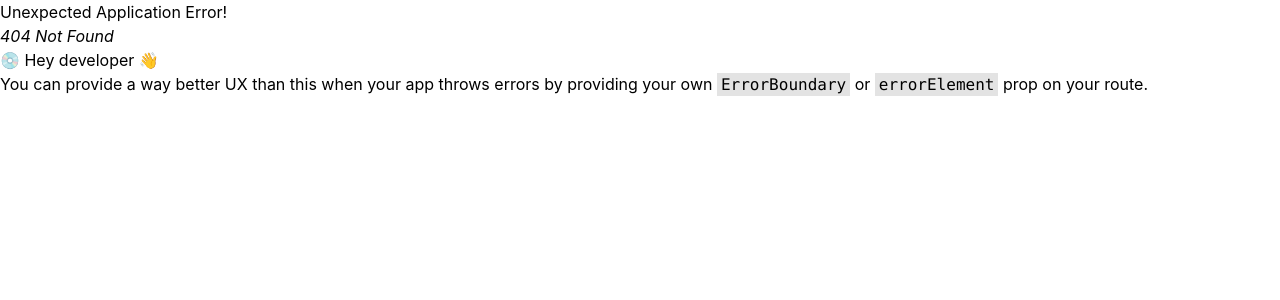
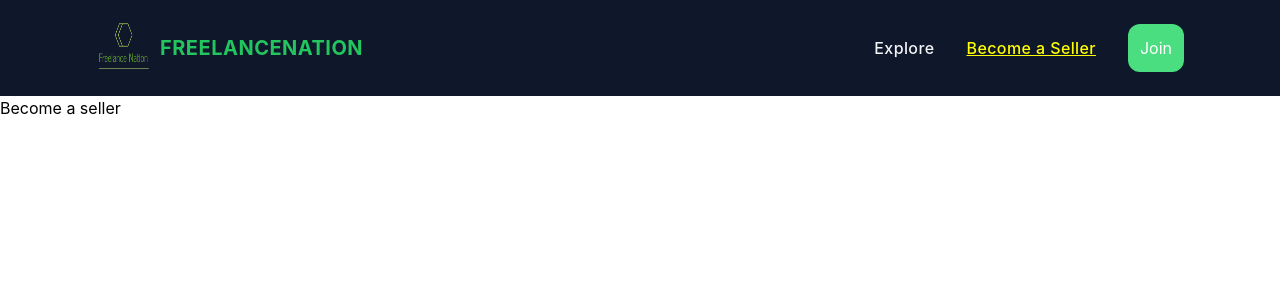
Before and after one commit to sojib-mondol/FreelancerNation-client-side, a React (Create React App) app: page /becomeASeller in a window 1280 px wide. Before the commit this address had no page. Shown: the top 300 px of the page. Built offline with nearby package versions, Linux system fonts and the light colour scheme.

Commit message:
add become a seller, join form

```diff
--- /dev/null
+++ b/src/Components/BecomeASeller/BecomeASeller.jsx
@@ -0,0 +1,11 @@
+import React from 'react';
+
+const BecomeASeller = () => {
+    return (
+        <div>
+            Become a seller
+        </div>
+    );
+};
+
+export default BecomeASeller;
--- /dev/null
+++ b/src/Components/JoinForm/JoinForm.jsx
@@ -0,0 +1,11 @@
+import React from 'react';
+
+const JoinForm = () => {
+    return (
+        <div>
+            join form
+        </div>
+    );
+};
+
+export default JoinForm;
--- a/src/Components/Shared/NavBar/Navbar.jsx
+++ b/src/Components/Shared/NavBar/Navbar.jsx
@@ -27,7 +27,7 @@ const Navbar = () => {
                     <img className='w-0 h-0 md:w-14 md:h-14 rounded-lg invisible md:visible' src={logo} alt="sell phone bd" />
 
                     <span className="ml-2 text-xl font-bold tracking-wide text-green-500 uppercase">
-                       FreelanceNation
+                        FreelanceNation
                     </span>
                 </NavLink>
 
@@ -38,15 +38,30 @@ const Navbar = () => {
                             style={({ isActive }) =>
                                 isActive ? activeStyle : undefined
                             }
-                            to="/home"
-                            aria-label="home"
-                            title="home"
+                            to="/"
+                            aria-label="explore"
+                            title="explore"
                             className="font-medium tracking-wide text-gray-100 transition-colors duration-200 hover:text-deep-purple-accent-400"
                         >
-                            Home
+                            Explore
                         </NavLink>
                     </li>
-
+                    <li>
+                        <NavLink
+                            style={({ isActive }) =>
+                                isActive ? activeStyle : undefined
+                            }
+                            to="/becomeASeller"
+                            aria-label="Become a Seller"
+                            title="Become a Seller"
+                            className="font-medium tracking-wide text-gray-100 transition-colors duration-200 hover:text-deep-purple-accent-400"
+                        >
+                            Become a Seller
+                        </NavLink>
+                    </li>
+                    <li>
+                        <button className='btn p-3 bg-green-400 hover:bg-green-500 border-none text-white rounded-xl' >Join</button>
+                    </li>
                 </ul>
                 <div className="lg:hidden">
                     <button
@@ -78,14 +93,14 @@ const Navbar = () => {
                                         <NavLink
                                             to="/"
                                             aria-label="  FreelanceNation"
-                                            title="  FreelanceNation"
+                                            title="FreelanceNation"
                                             className="inline-flex items-center"
                                         >
 
                                             <img className='w-14 h-14 rounded-lg' src={logo} alt="sell phone bd" />
 
                                             <span className="ml-2 text-xl font-bold tracking-wide text-green-500 uppercase">
-                                                  FreelanceNation
+                                                FreelanceNation
                                             </span>
                                         </NavLink>
                                     </div>
@@ -107,21 +122,38 @@ const Navbar = () => {
                                 </div>
                                 <nav>
                                     <ul className="space-y-4">
+
+
                                         <li>
                                             <NavLink
                                                 style={({ isActive }) =>
                                                     isActive ? activeStyle : undefined
                                                 }
-                                                to="/home"
-                                                aria-label="home"
-                                                title="home"
+                                                to="/"
+                                                aria-label="explore"
+                                                title="explore"
                                                 className="font-medium tracking-wide text-gray-100 transition-colors duration-200 hover:text-deep-purple-accent-400"
                                             >
-                                                Home
+                                                Explore
+                                            </NavLink>
+                                        </li>
+                                        <li>
+                                            <NavLink
+                                                style={({ isActive }) =>
+                                                    isActive ? activeStyle : undefined
+                                                }
+                                                to="/becomeASeller"
+                                                aria-label="Become a Seller"
+                                                title="Become a Seller"
+                                                className="font-medium tracking-wide text-gray-100 transition-colors duration-200 hover:text-deep-purple-accent-400"
+                                            >
+                                                Become a Seller
                                             </NavLink>
                                         </li>
 
-
+                                        <li>
+                                        <button className='btn p-3 bg-green-400 hover:bg-green-500 border-none text-white rounded-xl'>Join</button>
+                                        </li>
 
                                     </ul>
                                 </nav>
```
Also changed, not shown: src/Components/Routes/Routes.jsx (+11 -4 lines).
